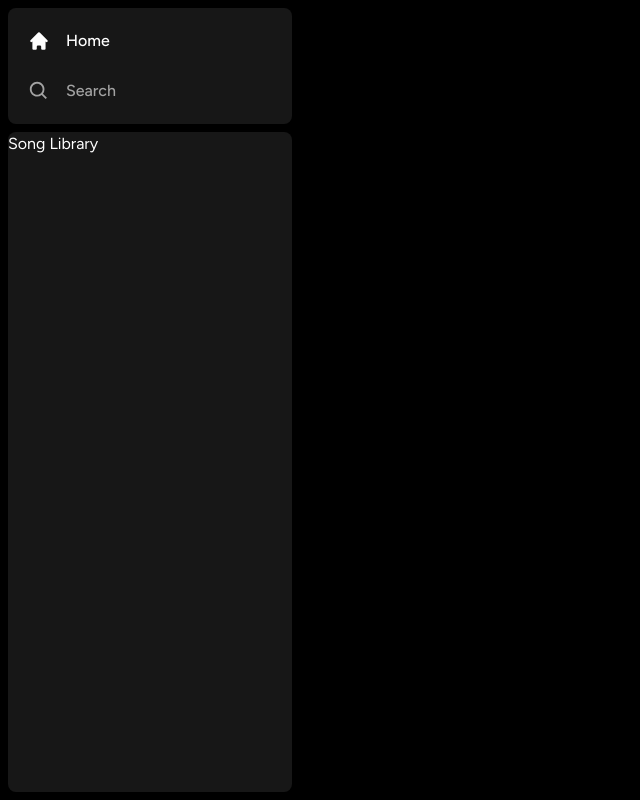
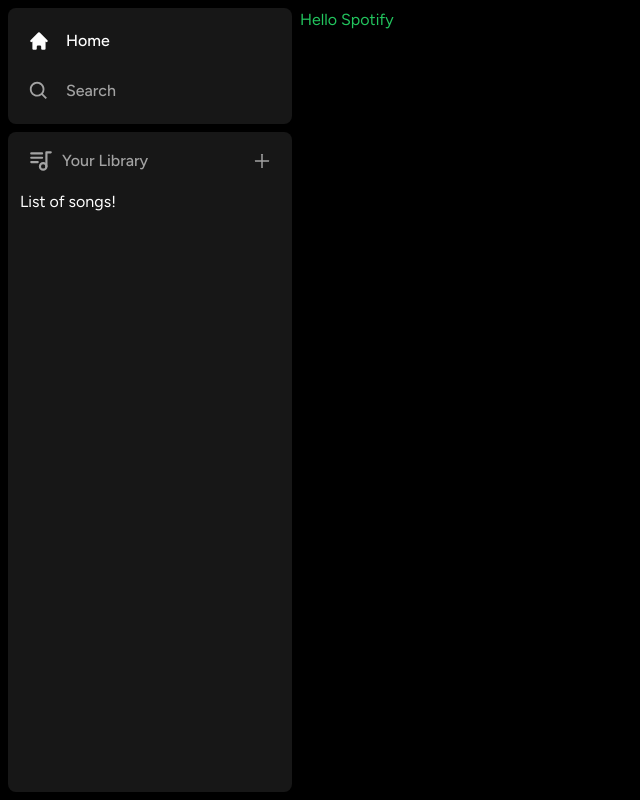
Before and after one commit to kdotcui/spotify-clone, a Next.js app: page / in a window 1280 px wide. Shown: the whole page, without its empty margins (0-640 px from the left). Built offline with nearby package versions, Linux system fonts and the light colour scheme.

Commit message:
sidebar complete

```diff
--- a/app/layout.tsx
+++ b/app/layout.tsx
@@ -2,7 +2,6 @@
 import { Figtree } from "next/font/google";
 import Sidebar from '@/components/Sidebar'
 import "./globals.css";
-import Box from './box'
 
 const font = Figtree({ subsets: ['latin']})
 
--- /dev/null
+++ b/components/Library.tsx
@@ -0,0 +1,51 @@
+"use client"
+
+import { TbPlaylist } from "react-icons/tb";
+import { AiOutlinePlus } from "react-icons/ai";
+const Library = () => {
+  const onClick = () => {
+    //handle upload later
+  };
+
+  return (
+    <div className="flex flex-col">
+      <div
+        className="flex items-center justify-between px-5 pt-4"
+      >
+        <div
+          className="inline-flex items-center gap-x-2"
+        >
+          <TbPlaylist className="text-neutral-400" size={26} />
+          <p
+            className="
+              text-neutral-400
+              font-medium
+              text-md
+            "
+          >
+            Your Library
+          </p>
+        </div>
+        <AiOutlinePlus
+          onClick={onClick}
+          size={20}
+          className="
+            text-neutral-400
+            cursor-pointer
+            hover:text-white
+            transition
+          "
+
+        />
+      </div>
+      <div
+        className="flex flex-col gap-y-2 mt-4 px-3"
+      >
+        List of songs!
+      </div>
+    </div>
+  );
+}
+
+
+export default Library;
--- a/components/Sidebar.tsx
+++ b/components/Sidebar.tsx
@@ -7,6 +7,7 @@
 import SidebarItem from "./SidebarItem";
 
 import Box from './Box'
+import Library from "./Library";
 
 interface SidebarProps {
   children: React.ReactNode;
@@ -57,10 +58,13 @@
           </div>
         </Box>
         <Box className='overflow-y-auto h-full'>
-          Song Library
+          <Library />
         </Box>
 
       </div>
+      <main className='h-full flex-1 overflow-y-auto py-2'>
+        {children}
+      </main>
     </div>
   );
 
```
